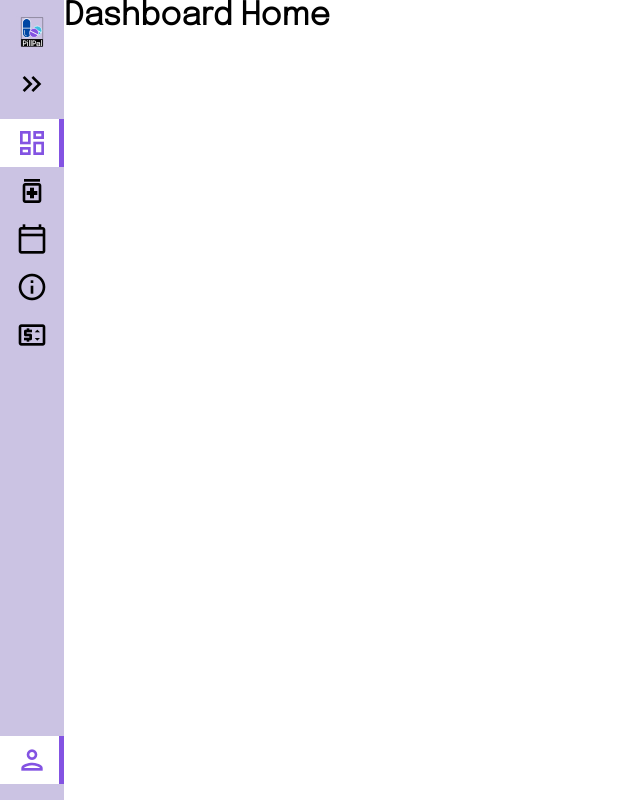
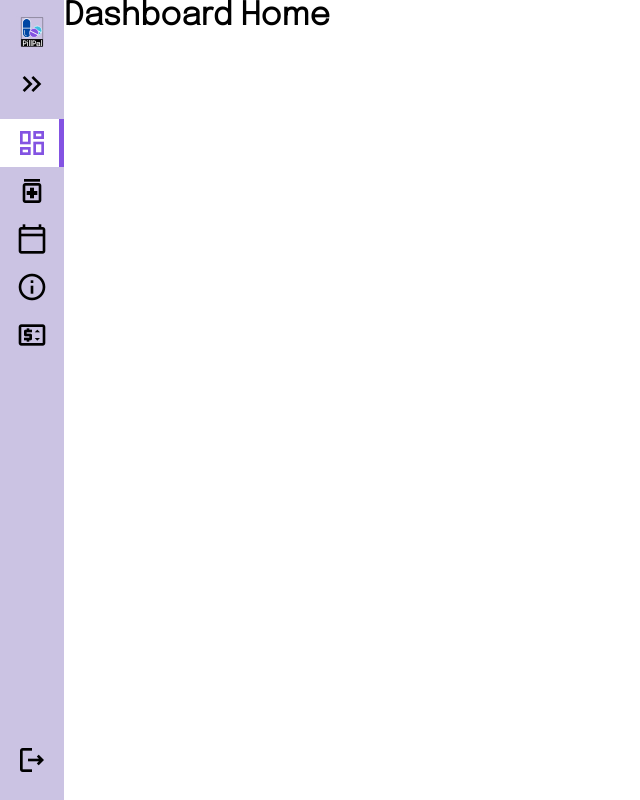
Before and after one commit to kobemaristela/PillPal, a Vue app: page /#/dashboard in a window 1280 px wide. Shown: the whole page, without its empty margins (0-640 px from the left). Built offline with nearby package versions, Linux system fonts and the light colour scheme.

Commit message:
Removed profile button

```diff
--- a/src/components/Logout.vue
+++ b/src/components/Logout.vue
@@ -1,13 +1,9 @@
 <template>
-      <router-link class="button" to="/dashboard" @click="show = !show">
-        <span class="material-icons-outlined">person</span>
-        <span class="text">Profile</span>
-      </router-link>
-      <router-link class="button" to="/" v-if="show">
-        <span class="material-icons-outlined">logout</span>
-        <span class="text" @click="logout">Logout</span>
-      </router-link>
-  </template>
+  <router-link class="button" to="/">
+    <span class="material-icons-outlined">logout</span>
+    <span class="text" @click="logout">Logout</span>
+  </router-link>
+</template>
 
   <script>
   import Api from "../Api";
@@ -15,7 +11,6 @@
   export default {
     data() {
       return {
-        show: false,
       };
     },
     methods: {
```
